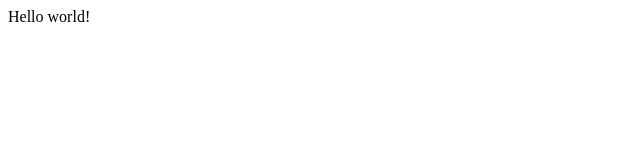
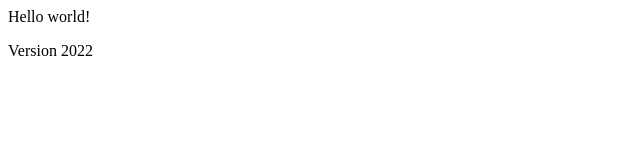
Before and after one commit to Jaroslavas-1/test, a plain HTML site: page index.html in a window 1280 px wide. Shown: the full height of the page, 0-640 px from the left. Drawn offline with Linux system fonts and the light colour scheme.

Commit message:
Add new version paragraph

```diff
--- a/index.html
+++ b/index.html
@@ -6,5 +6,6 @@
 </head>
 <body>
     <p>Hello world!</p>
+    <p>Version 2022</p>
 </body>
 </html>
```
